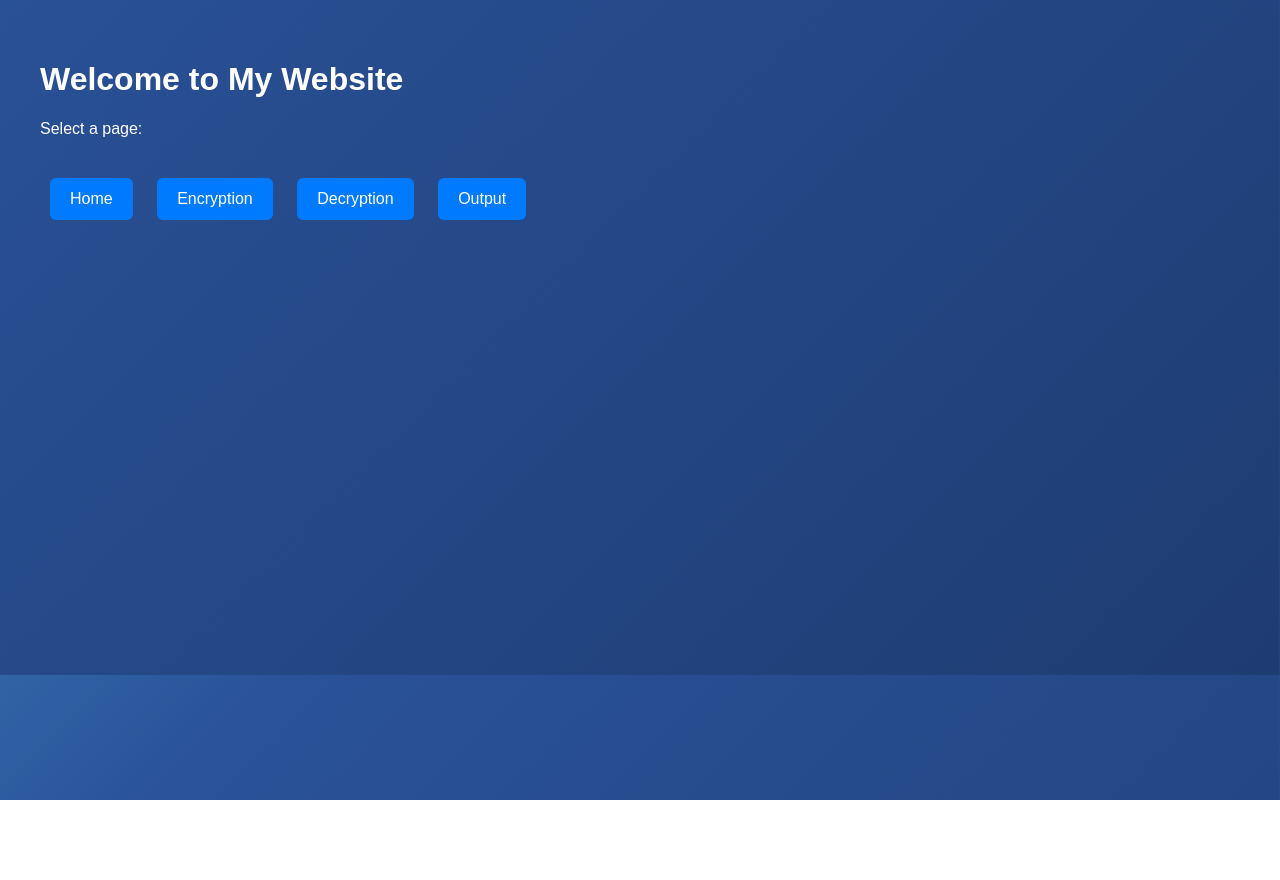
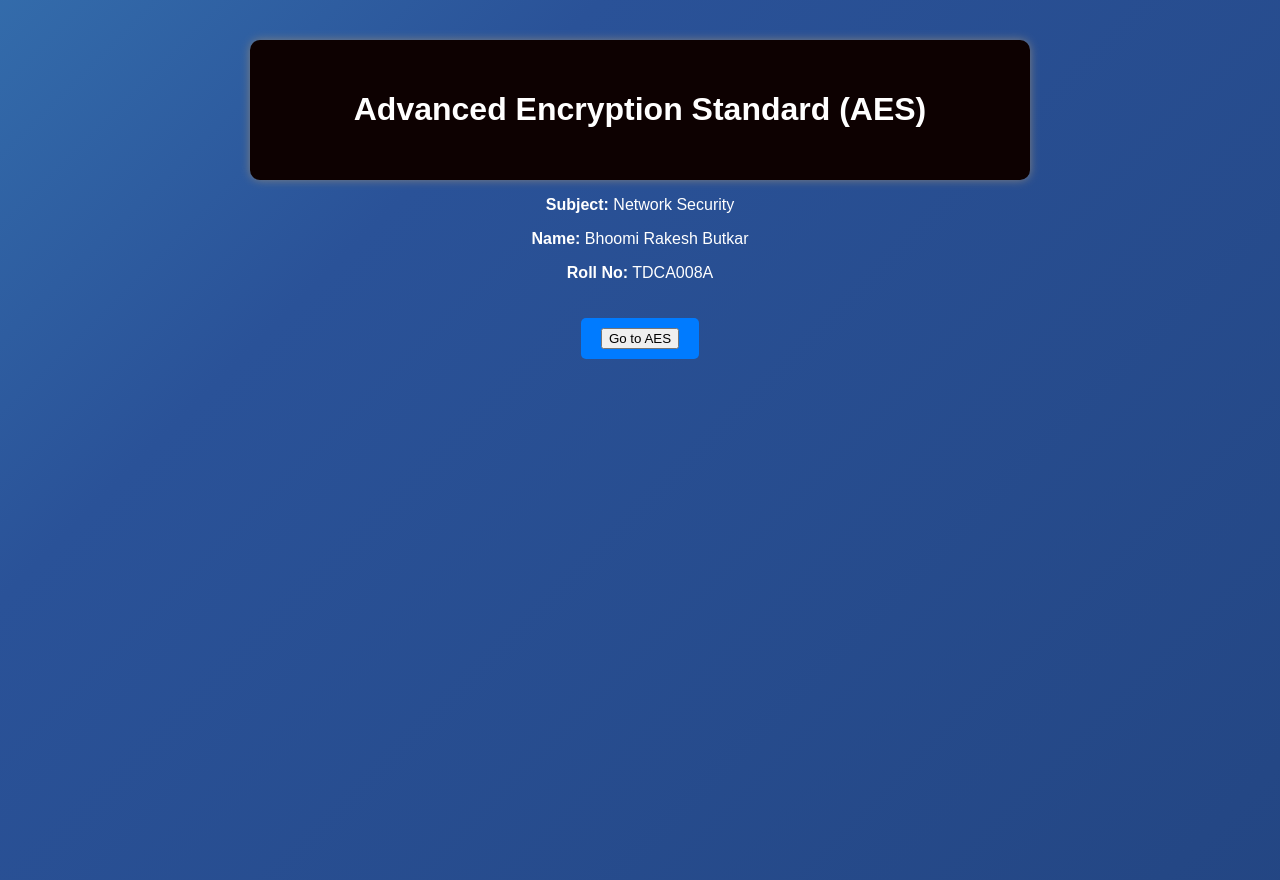
Before and after one commit to rakeshbutkar1972-hash/my-website-bb-, a plain HTML site: page index.html in a window 1280 px wide. Before the commit the page ends 800 px from the top, so only its background shows below. Drawn offline with Linux system fonts and the light colour scheme.

Commit message:
index.html

```diff
--- a/index.html
+++ b/index.html
@@ -1,54 +1,55 @@
 <!DOCTYPE html>
-<html lang="en">
+<html>
 <head>
-  <meta charset="UTF-8">
-  <meta name="viewport" content="width=device-width, initial-scale=1.0">
-  <title>My Website</title>
+  <title>AES Encryption</title>
   <style>
-    body {
+   body {
       font-family: Arial, sans-serif;
+      height: 100vh;
       margin: 0;
       padding: 40px;
       color: white;
       background: linear-gradient(-45deg, #1e3c72, #2a5298, #56ccf2, #2f80ed);
       background-size: 400% 400%;
       animation: gradientBG 10s ease infinite;
+      text-align: center; /* ✅ Center eve
+      rything */
     }
     @keyframes gradientBG {
       0% { background-position: 0% 50%; }
       50% { background-position: 100% 50%; }
       100% { background-position: 0% 50%; }
     }
+    .container {
+      background: rgb(13, 1, 1);
+      padding: 30px;
+      border-radius: 10px;
+      width: 60%;
+      margin: auto;
+      box-shadow: 0px 0px 10px gray;
     }
-    h1 {
-      color: #333;
+    a {
+      display: inline-block;
+      margin-top: 20px;
+      text-decoration: none;
+      background: #007BFF;
+      color: white;
+      padding: 10px 20px;
+      border-radius: 5px;
     }
-    .nav {
-      margin-top: 30px;
-    }
-    .nav a {
-      display: inline-block;
-      margin: 10px;
-      padding: 12px 20px;
-      background-color: #007bff;
-      color: white;
-      text-decoration: none;
-      border-radius: 6px;
-    }
-    .nav a:hover {
-      background-color: #0056b3;
+    a:hover {
+      background: #0056b3;
     }
   </style>
 </head>
 <body>
-  <h1>Welcome to My Website</h1>
-  <p>Select a page:</p>
+  <div class="container">
+    <h1>Advanced Encryption Standard (AES)</h1>
+   </div><p><b>Subject:</b> Network Security</p>
+   <p><b>Name:</b> Bhoomi Rakesh Butkar</p>
+  <p><b>Roll No:</b> TDCA008A</p>
 
-  <div class="nav">
-    <a href="home.html">Home</a>
-    <a href="encryption.html">Encryption</a>
-    <a href="decryption.html">Decryption</a>
-    <a href="output.html">Output</a>
+    <a href="Aes home.html"><button>Go to AES</button></a>
   </div>
 </body>
 </html>
```
